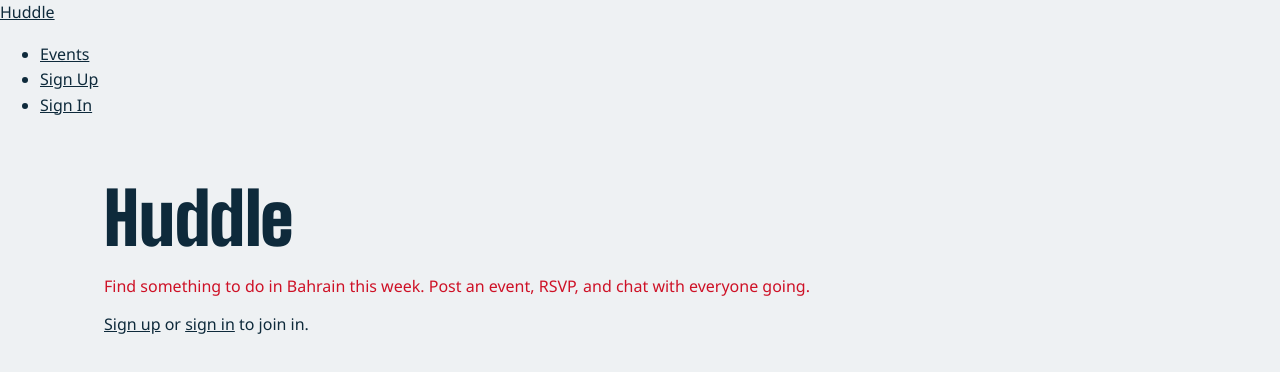
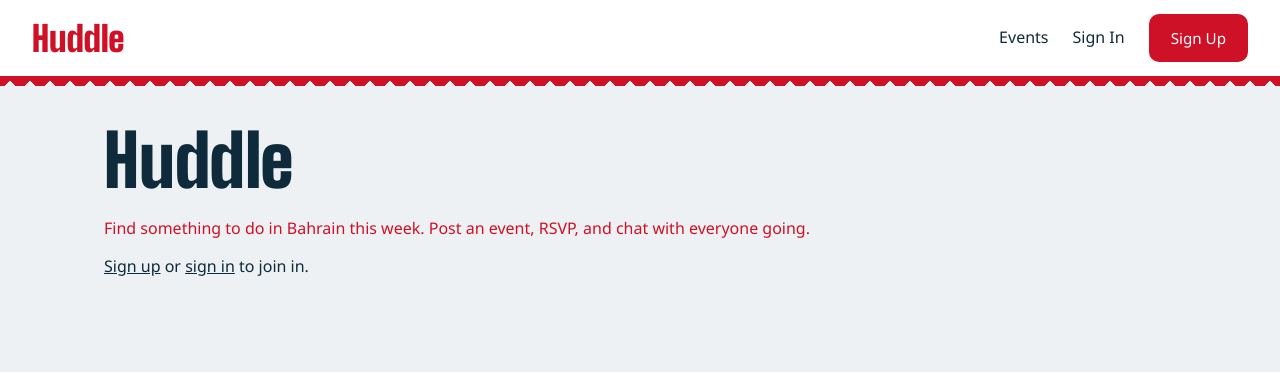
Before and after one commit to IDAC1899/huddle-frontend, a React (Vite) app: page / in a window 1280 px wide. Shown: the top 372 px of the page. Built offline with nearby package versions, Linux system fonts and the light colour scheme; no server answers; a web font is replaced by a local one.

Commit message:
Add class names to NavBar

```diff
--- a/src/components/NavBar/NavBar.jsx
+++ b/src/components/NavBar/NavBar.jsx
@@ -13,21 +13,21 @@
   }
 
   return (
-    <nav>
-      <Link to="/">Huddle</Link>
+    <nav className="navbar">
+      <Link to="/" className="logo">Huddle</Link>
       <ul>
         <li><Link to="/events">Events</Link></li>
         { user
           ?
           <>
-            <li><Link to="/events/new">New Event</Link></li>
-            <li>Hello {user.username}</li>
+            <li className="nav-user">Hello {user.username}</li>
             <li><Link to="/" onClick={handleSignOut}>Sign Out</Link></li>
+            <li><Link to="/events/new" className="btn btn-red">New Event</Link></li>
           </>
           :
           <>
-            <li><Link to="/sign-up">Sign Up</Link></li>
             <li><Link to="/sign-in">Sign In</Link></li>
+            <li><Link to="/sign-up" className="btn btn-red">Sign Up</Link></li>
           </>
         }
       </ul>
```
